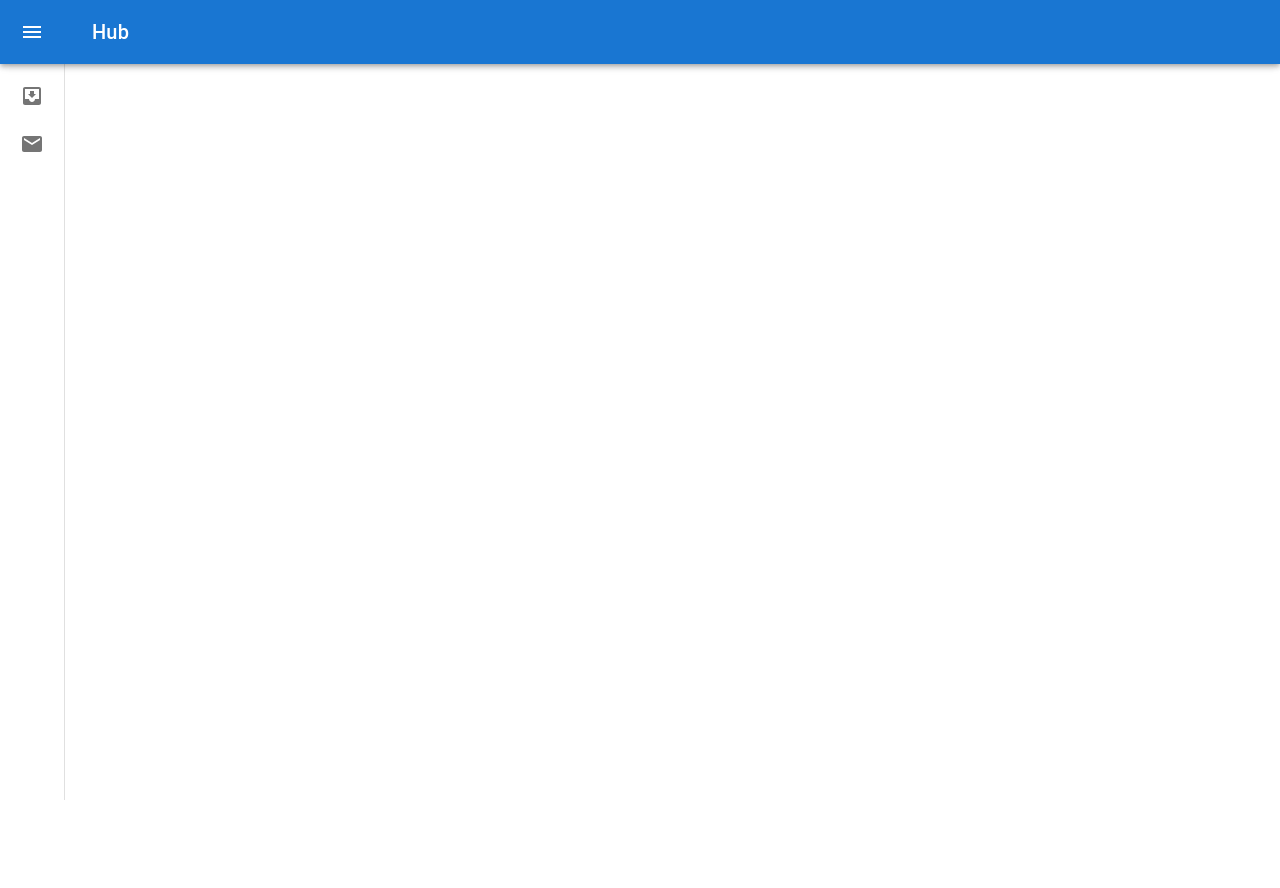
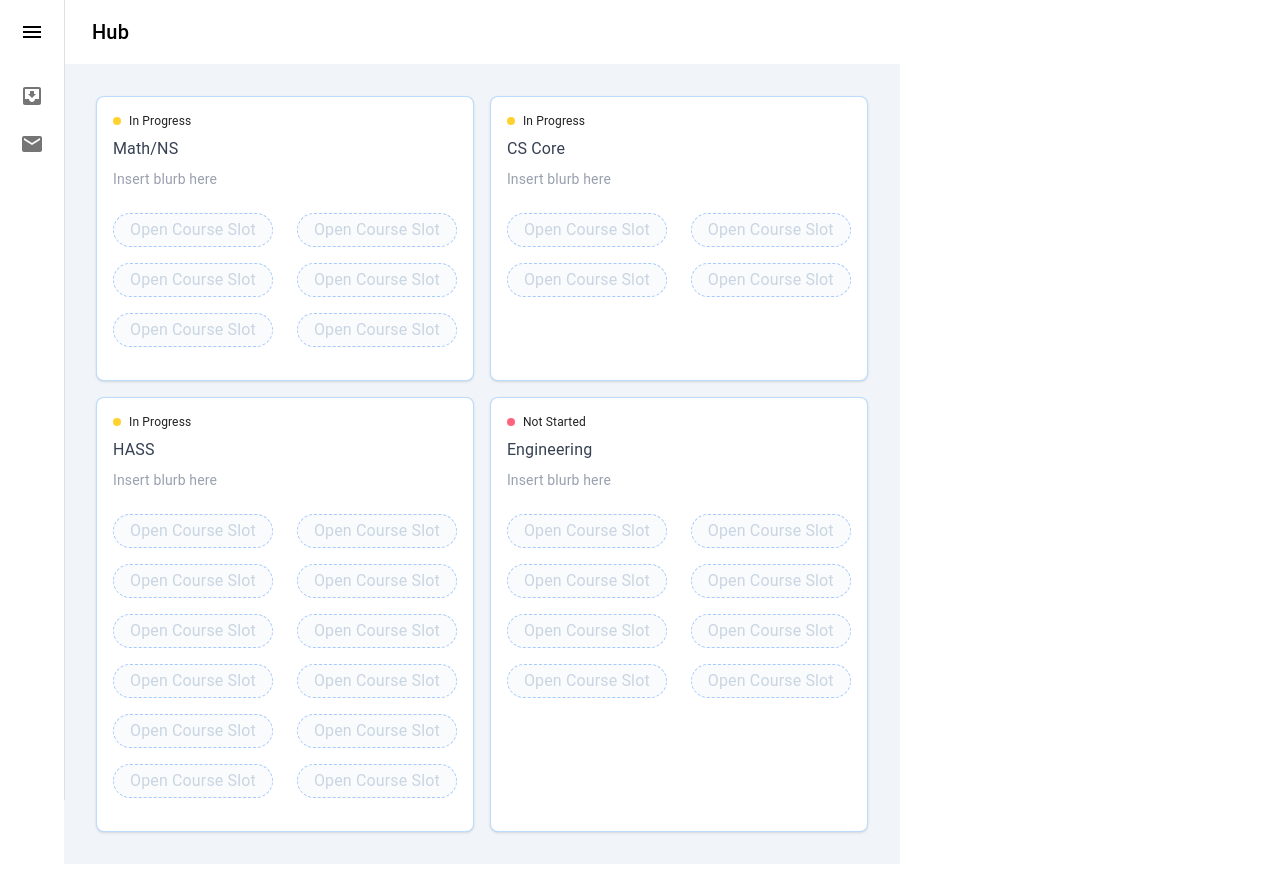
Before and after one commit to myix765/advising-hub, a Next.js app: page /audit in a window 1280 px wide. Before the commit the page ends 800 px from the top, so only its background shows below. Built offline with nearby package versions, Linux system fonts and the light colour scheme.

Commit message:
Added degree audit components

```diff
--- a/src/app/audit/page.tsx
+++ b/src/app/audit/page.tsx
@@ -1,11 +1,21 @@
 'use client'
 
-import Navbar from "@/components/navbar";
+import Navbar from "@/components/Navbar";
+import ReqBlock from "@/components/ReqBlock";
 
 const DegreeAudit = () => {
     return (
         <div>
-            <Navbar/>
+            <div className="fixed"><Navbar/></div>
+            <div className="p-6 mt-10 ml-10"> {/* Container for content */}
+                <div className="grid grid-cols-2 gap-4 max-w-max max-h-max bg-slate-100 h-screen p-8 gap-0">
+                    <ReqBlock creditType= "Math/NS" totalCourses={6} coursesCompleted={5} />
+                    <ReqBlock creditType= "CS Core" totalCourses={4} coursesCompleted={3} />
+                    <ReqBlock creditType= "HASS" totalCourses={12} coursesCompleted={6} />
+                    <ReqBlock creditType= "Engineering" totalCourses={8} coursesCompleted={0} />
+                    {/* Add more ReqBlocks as needed */}
+                </div>
+            </div>
         </div>
     );
 }
--- /dev/null
+++ b/src/components/ReqBlock.tsx
@@ -0,0 +1,29 @@
+import StatusIcon from "@/components/ReqStatus";
+import ReqSlot from "@/components/ReqSlot";
+import { ReqBlockProps } from "@/types/status";
+
+const ReqBlock: React.FC<ReqBlockProps> = ({ totalCourses, coursesCompleted, creditType }) => {
+    const renderClassSlots = () => {
+        return Array.from({ length: totalCourses }, (_, index) => (
+            <ReqSlot
+                key={index}
+                isCompleted={index < coursesCompleted}
+            />
+        ));
+    };
+
+    return (
+        <div className="flex flex-col border border-blue-300/60 gap-4 p-4 bg-white rounded-lg shadow">
+            <div className="grid grid-cols-1 gap-2">
+                <StatusIcon totalCourses={totalCourses} coursesCompleted={coursesCompleted} />
+                <span className="text-gray-700">{creditType}</span>
+                <span className="text-gray-400 text-sm pb-4">Insert blurb here</span>
+                <div className="grid gap-2 grid-cols-2 gap-x-6 gap-y-4">
+                    {renderClassSlots()}
+                </div>
+            </div>
+        </div>
+    );
+}
+
+export default ReqBlock;
--- /dev/null
+++ b/src/components/ReqSlot.tsx
@@ -0,0 +1,12 @@
+const ReqSlot:React.FC = () => {
+    return (
+        // dotted rounded outline
+
+        <div className="rounded-full max-w-max border bg-slate-100/40
+        text-slate-300 border-blue-500/40 border-dashed p-4 py-1">
+            Open Course Slot
+        </div>
+    );
+}
+
+export default ReqSlot;
--- /dev/null
+++ b/src/components/ReqStatus.tsx
@@ -0,0 +1,39 @@
+import { StatusProps, RequirementStatus } from '@/types/status';
+import { useState, useEffect } from 'react';
+
+const ReqStatus: React.FC<StatusProps> = ({ totalCourses, coursesCompleted }) => {
+    const [bgColor, setBgColor] = useState<string>("");
+    const [status, setStatus] = useState<RequirementStatus>(RequirementStatus.IN_PROGRESS);
+
+    useEffect(() => {
+        const remaining = totalCourses - coursesCompleted;
+
+        switch (remaining) {
+            case 0:
+                setBgColor("bg-lime-400");
+                setStatus(RequirementStatus.COMPLETED);
+                break;
+            case totalCourses:
+                setBgColor("bg-rose-400");
+                setStatus(RequirementStatus.NOT_STARTED);
+                break;
+            default:
+                setBgColor("bg-amber-300");
+                setStatus(RequirementStatus.IN_PROGRESS);
+                break;
+        }
+    }, [totalCourses, coursesCompleted]); // Only run when these props change
+
+    // bg-lime-400 = completed
+    // bg-rose-600 = not started
+    // bg-amber-300 = in progress
+
+    return (
+        <div className="flex items-center gap-2 text-xs">
+            <div className={`w-2 h-2 rounded-full ${bgColor}`}></div>
+            <span>{status}</span>
+        </div>
+    );
+}
+
+export default ReqStatus;
--- a/src/components/navbar.tsx
+++ b/src/components/navbar.tsx
@@ -59,6 +59,8 @@ const AppBar = styled(MuiAppBar, {
   shouldForwardProp: (prop) => prop !== 'open',
 })<AppBarProps>(({ theme }) => ({
   zIndex: theme.zIndex.drawer + 1,
+  backgroundColor: 'transparent',
+  boxShadow: 'none',
   transition: theme.transitions.create(['width', 'margin'], {
     easing: theme.transitions.easing.sharp,
     duration: theme.transitions.duration.leavingScreen,
@@ -119,7 +121,7 @@ const Navbar: React.FC = () => {
     <Box sx={{ display: 'flex' }}>
       <CssBaseline />
       <AppBar position="fixed" open={open}>
-        <Toolbar>
+        <Toolbar sx={{ backgroundColor: 'transparent' }}>
           <IconButton
             color="inherit"
             aria-label="open drawer"
@@ -128,20 +130,29 @@ const Navbar: React.FC = () => {
             sx={[
               {
                 marginRight: 5,
+                color: 'black',
               },
               open && { display: 'none' },
             ]}
           >
             <MenuIcon />
           </IconButton>
-          <Typography variant="h6" noWrap component="div">
+          <Typography
+            variant="h6"
+            noWrap
+            component="div"
+            sx={{ color: 'black' }}>
             Hub
           </Typography>
         </Toolbar>
       </AppBar>
       <Drawer variant="permanent" open={open}>
         <DrawerHeader>
-          <IconButton onClick={handleDrawerClose}>
+          <IconButton
+            onClick={handleDrawerClose}
+            sx={[
+              !open && { display: 'none' }
+            ]}>
             {theme.direction === 'rtl' ? <ChevronRightIcon /> : <ChevronLeftIcon />}
           </IconButton>
         </DrawerHeader>
--- /dev/null
+++ b/src/types/status.ts
@@ -0,0 +1,14 @@
+export enum RequirementStatus {
+    COMPLETED = 'Completed',
+    IN_PROGRESS = 'In Progress',
+    NOT_STARTED = 'Not Started'
+}
+
+export interface StatusProps {
+    totalCourses: number;
+    coursesCompleted: number;
+}
+
+export interface ReqBlockProps extends StatusProps {
+    creditType: string;
+}
```
